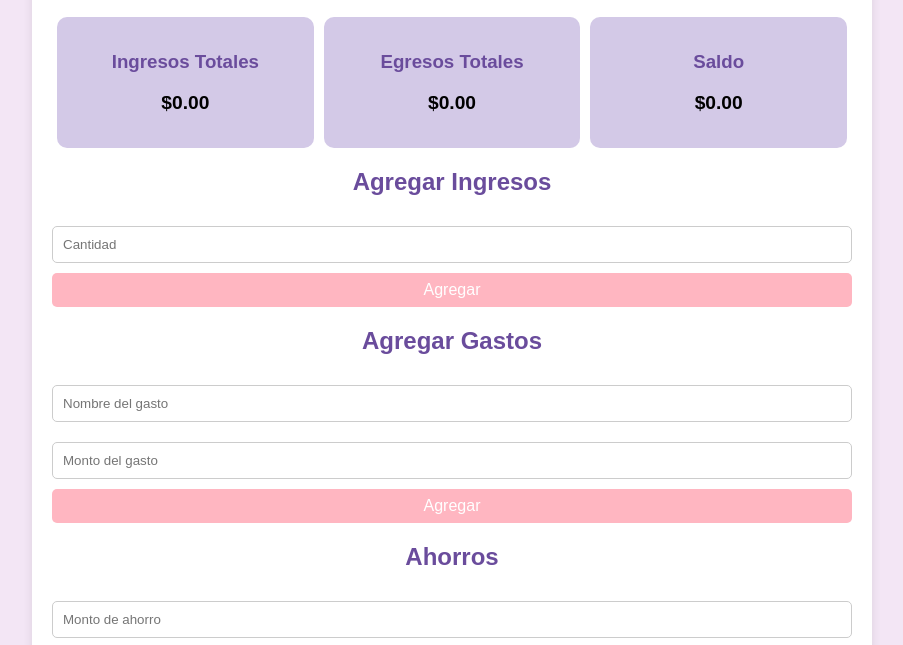
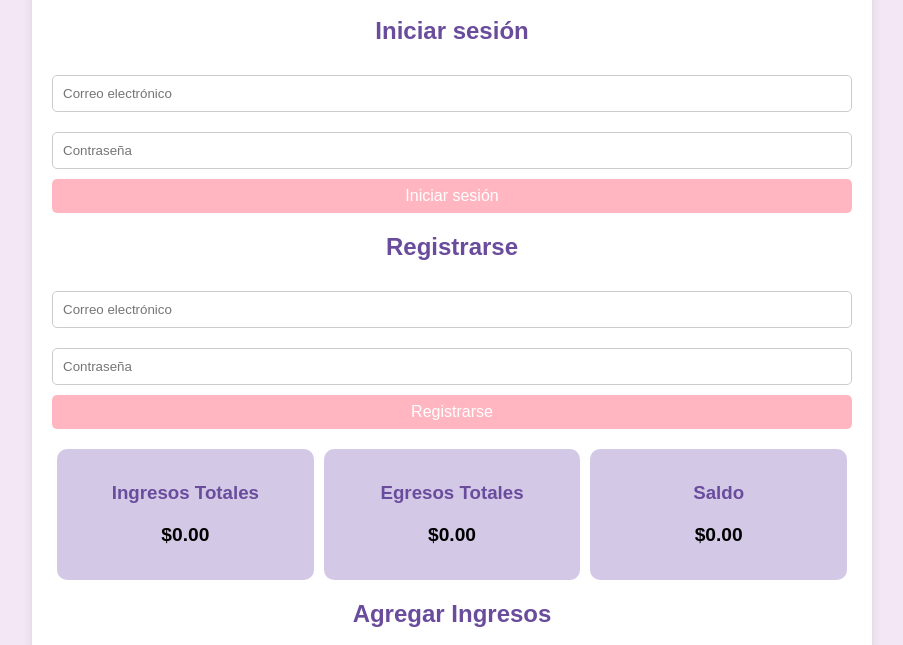
Before and after one commit to Lizette97/control-finanzas, a plain HTML site: page index.html in a window 1280 px wide. Shown: the part 103-748 px from the top of the page, without its empty margins (188-1091 px from the left). Drawn offline with Linux system fonts and the light colour scheme.

Commit message:
Update index.html

```diff
--- a/index.html
+++ b/index.html
@@ -5,6 +5,10 @@
   <meta name="viewport" content="width=device-width, initial-scale=1.0">
   <title>Control de Finanzas</title>
   <link rel="stylesheet" href="styles.css">
+  <!-- Firebase SDK -->
+  <script src="https://www.gstatic.com/firebasejs/9.0.0/firebase-app.js"></script>
+  <script src="https://www.gstatic.com/firebasejs/9.0.0/firebase-auth.js"></script>
+  <script src="https://www.gstatic.com/firebasejs/9.0.0/firebase-firestore.js"></script>
 </head>
 <body>
   <div class="container">
@@ -17,6 +21,24 @@
         <button onclick="cambiarMes(1)">&#8594;</button>
       </div>
     </header>
+
+    <!-- Login Section -->
+    <section id="login-section">
+      <h2>Iniciar sesión</h2>
+      <input type="email" id="email" placeholder="Correo electrónico" required>
+      <input type="password" id="password" placeholder="Contraseña" required>
+      <button onclick="login()">Iniciar sesión</button>
+      <p id="login-error"></p>
+    </section>
+
+    <!-- Registro Section -->
+    <section id="registro-section">
+      <h2>Registrarse</h2>
+      <input type="email" id="registro-email" placeholder="Correo electrónico" required>
+      <input type="password" id="registro-password" placeholder="Contraseña" required>
+      <button onclick="registrar()">Registrarse</button>
+      <p id="registro-error"></p>
+    </section>
 
     <!-- Resumen -->
     <div class="resumen">
@@ -72,6 +94,7 @@
       <ul id="lista-notas"></ul>
     </section>
   </div>
+
   <script src="script.js"></script>
 </body>
 </html>
```
